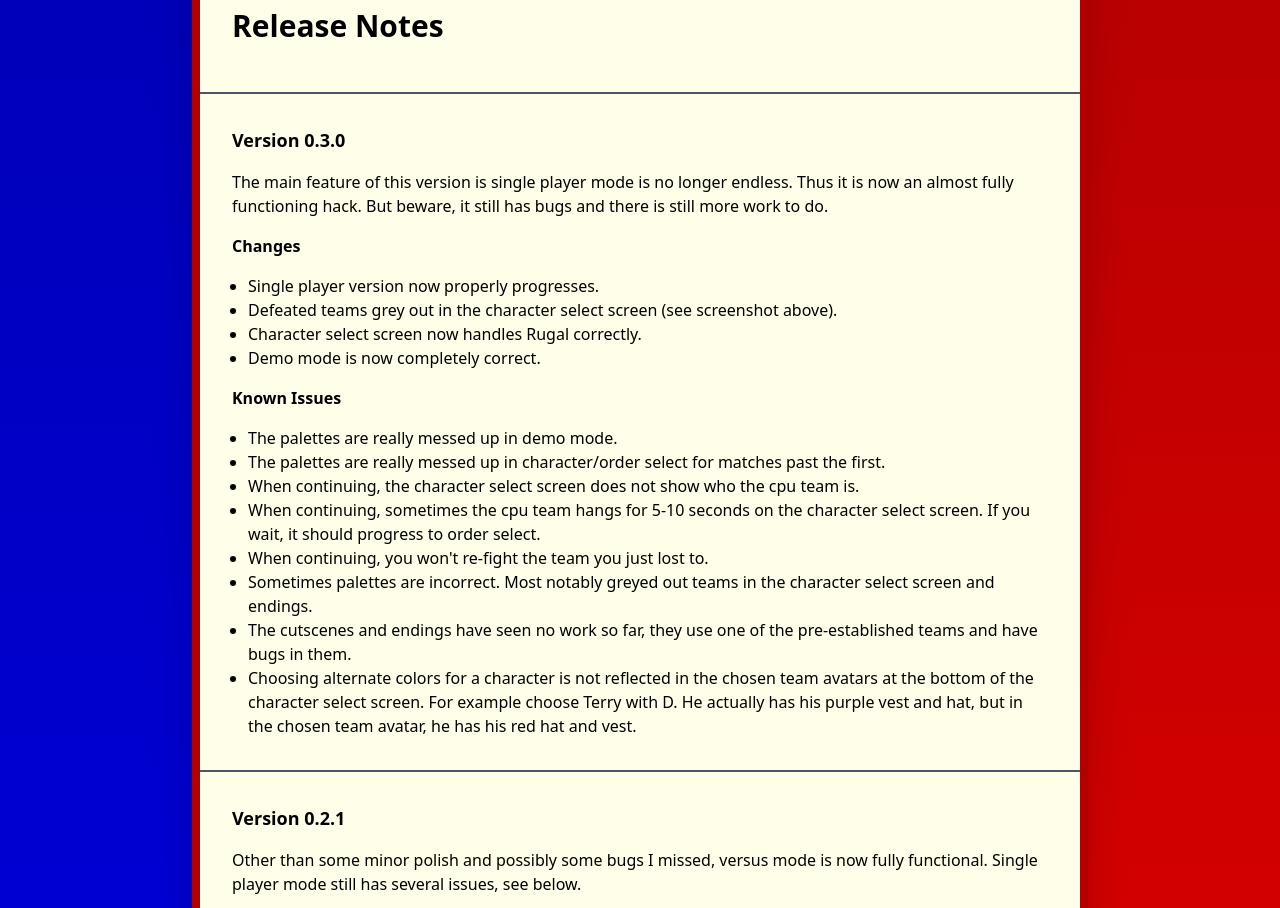
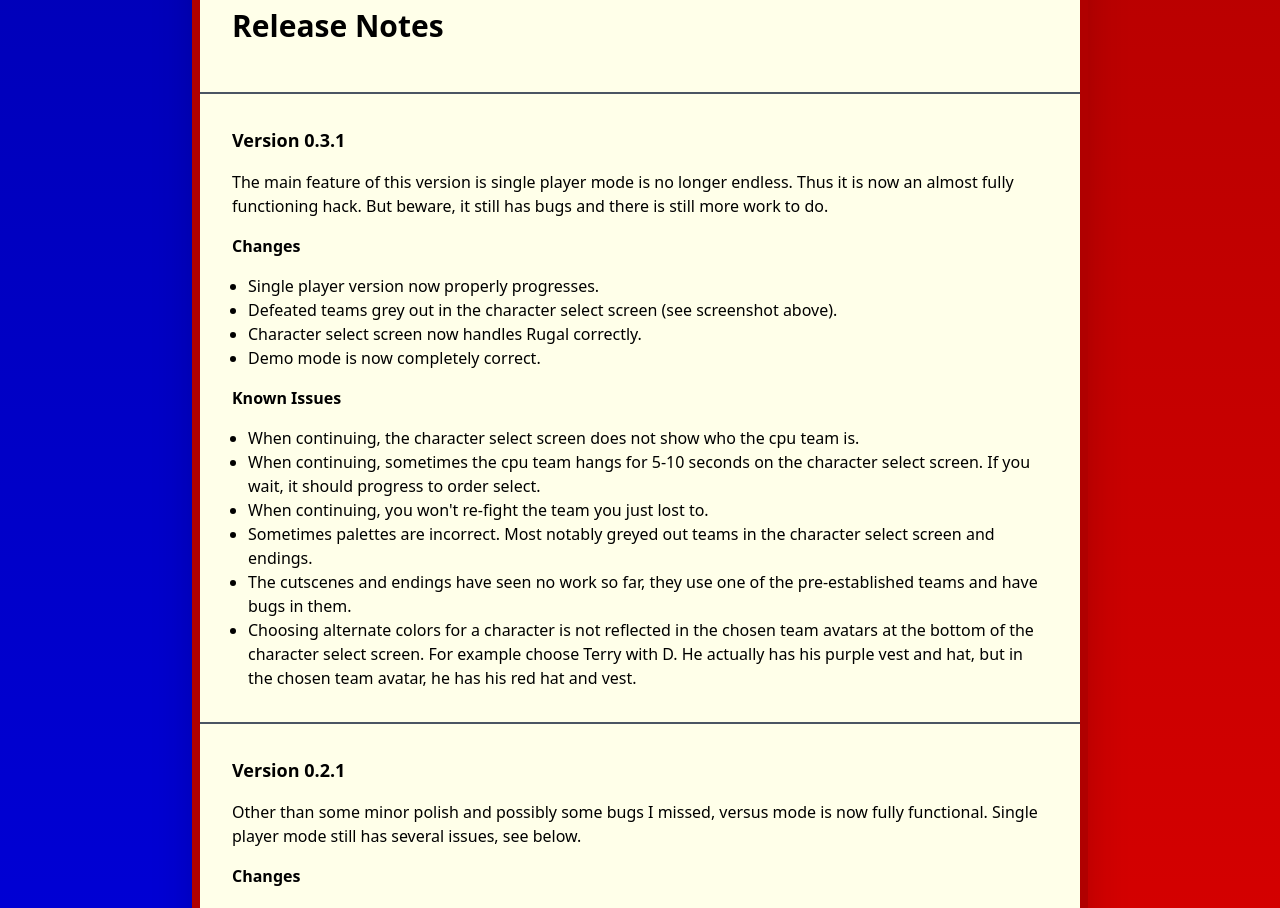
Before and after one commit to city41/neorh, a Next.js app: page / in a window 1280 px wide. Shown: the part 1600-2508 px from the top of the page. Built offline with nearby package versions, Linux system fonts and the light colour scheme.

Commit message:
v0.3.0 -> v0.3.1

```diff
--- a/src/components/IndexPage/IndexPage.tsx
+++ b/src/components/IndexPage/IndexPage.tsx
@@ -94,7 +94,7 @@ function IndexPage() {
         </div>
         <div className="mb-16">
           <Hr />
-          <h3 className="heading text-lg font-bold pb-4">Version 0.3.0</h3>
+          <h3 className="heading text-lg font-bold pb-4">Version 0.3.1</h3>
           <p>
             The main feature of this version is single player mode is no longer
             endless. Thus it is now an almost fully functioning hack. But
@@ -112,11 +112,6 @@ function IndexPage() {
           </ul>
           <h4 className="heading font-bold py-4">Known Issues</h4>
           <ul className="list-disc ml-4">
-            <li>The palettes are really messed up in demo mode.</li>
-            <li>
-              The palettes are really messed up in character/order select for
-              matches past the first.
-            </li>
             <li>
               When continuing, the character select screen does not show who the
               cpu team is.
```
Also changed, not shown: 1 other file (tests, documents, lock files or other folders).
